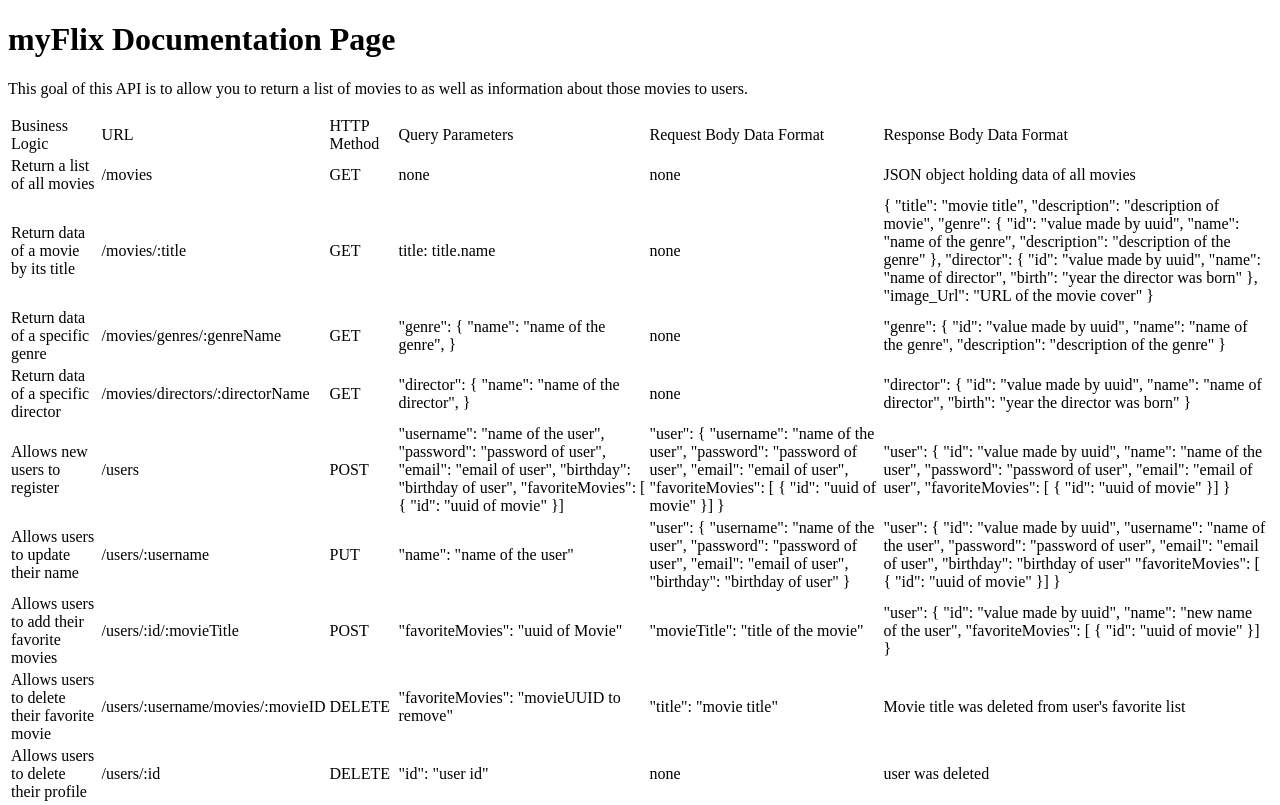
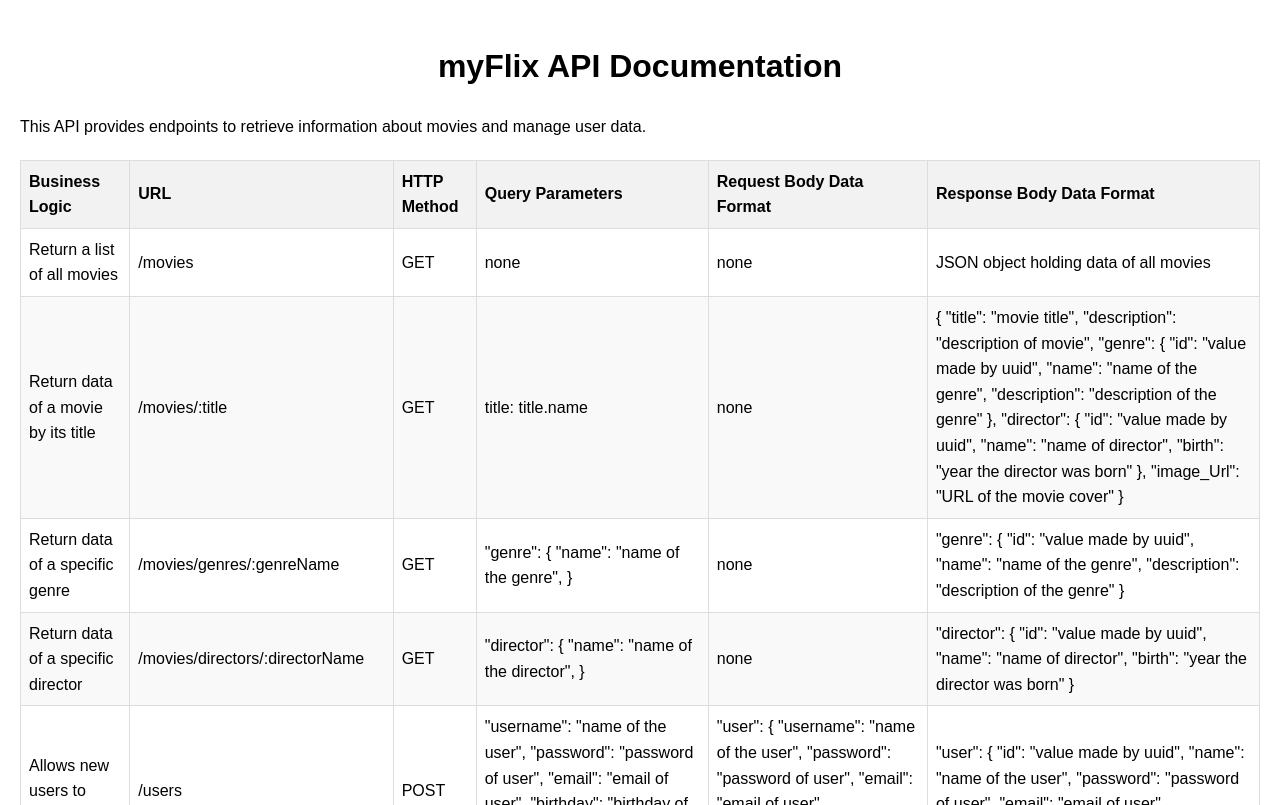
Before and after one commit to atmackenzie51/Movie-API, a website: page public/documentation.html in a window 1280 px wide. Shown: the top 805 px of the page. Drawn offline with Linux system fonts and the light colour scheme.

Commit message:
added styling to the documentation
for easier reading

```diff
--- a/public/documentation.html
+++ b/public/documentation.html
@@ -2,26 +2,59 @@
 <html lang="en">
 
 <head>
-    <meta charset="UTF-8" />
-    <meta http-equiv="X-UA-Compatible" content="IE=edge" />
-    <meta name="viewport" content="width=device-width, initial-scale=1.0" />
-    <title>myFlix Application</title>
+    <meta charset="UTF-8">
+    <meta http-equiv="X-UA-Compatible" content="IE=edge">
+    <meta name="viewport" content="width=device-width, initial-scale=1.0">
+    <title>myFlix Application API Documentation</title>
+    <style>
+        body {
+            font-family: Arial, sans-serif;
+            line-height: 1.6;
+            padding: 20px;
+            max-width: 100%;
+            margin: 0 auto;
+        }
+
+        h1 {
+            text-align: center;
+        }
+
+        table {
+            width: 100%;
+            border-collapse: collapse;
+            margin-top: 20px;
+        }
+
+        th,
+        td {
+            border: 1px solid #ddd;
+            padding: 8px;
+            text-align: left;
+        }
+
+        th {
+            background-color: #f2f2f2;
+        }
+
+        tr:nth-child(even) {
+            background-color: #f9f9f9;
+        }
+    </style>
 </head>
 
 <body>
-    <h1>myFlix Documentation Page</h1>
-    <p>This goal of this API is to allow you to return a list of movies to as well as information about those movies to
-        users.</p>
+    <h1>myFlix API Documentation</h1>
+    <p>This API provides endpoints to retrieve information about movies and manage user data.</p>
 
     <table>
         <thead>
             <tr>
-                    <td>Business Logic</td>
-                    <td>URL</td>
-                    <td>HTTP Method</td>
-                    <td>Query Parameters</td>
-                    <td>Request Body Data Format</td>
-                    <td>Response Body Data Format</td>
+                <th>Business Logic</th>
+                <th>URL</th>
+                <th>HTTP Method</th>
+                <th>Query Parameters</th>
+                <th>Request Body Data Format</th>
+                <th>Response Body Data Format</th>
             </tr>
         </thead>
         <tbody>
@@ -37,9 +70,7 @@
                 <td>Return data of a movie by its title</td>
                 <td>/movies/:title</td>
                 <td>GET</td>
-                    <td>
-                        title: title.name
-                    </td>
+                <td>title: title.name</td>
                 <td>none</td>
                 <td>
                     {
```
Lines whose indentation alone changed are shown as unchanged.
